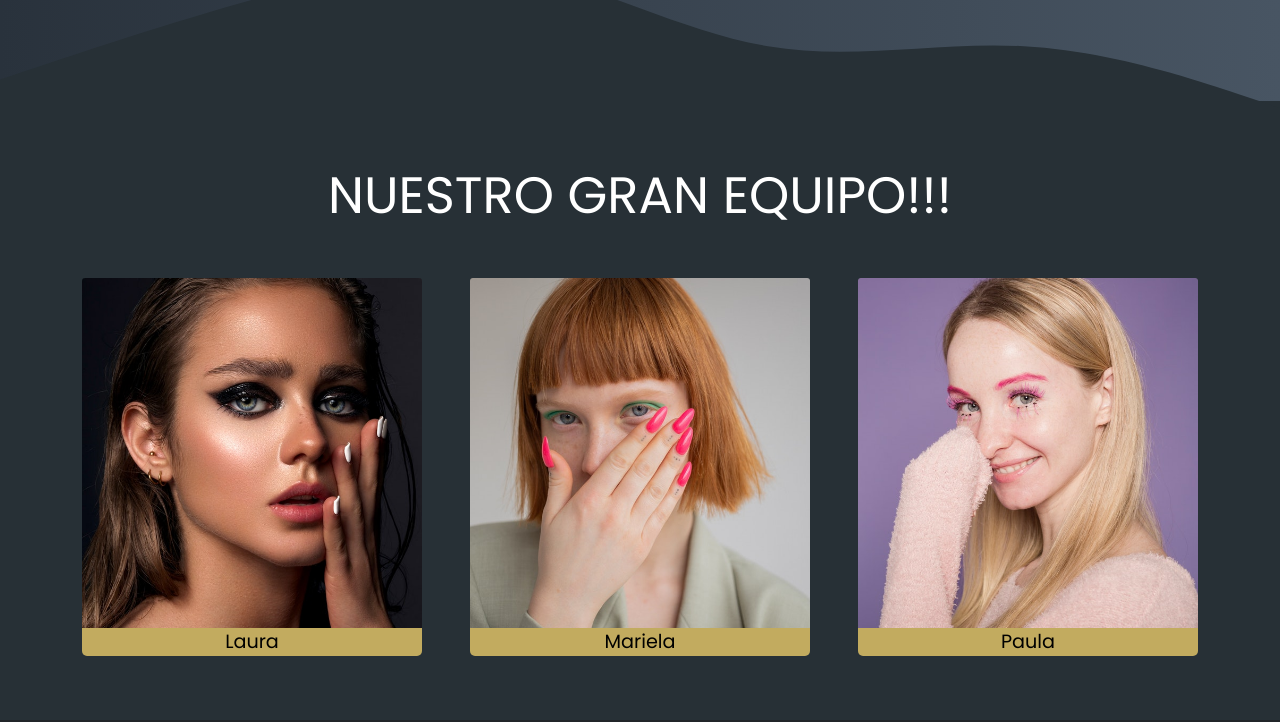
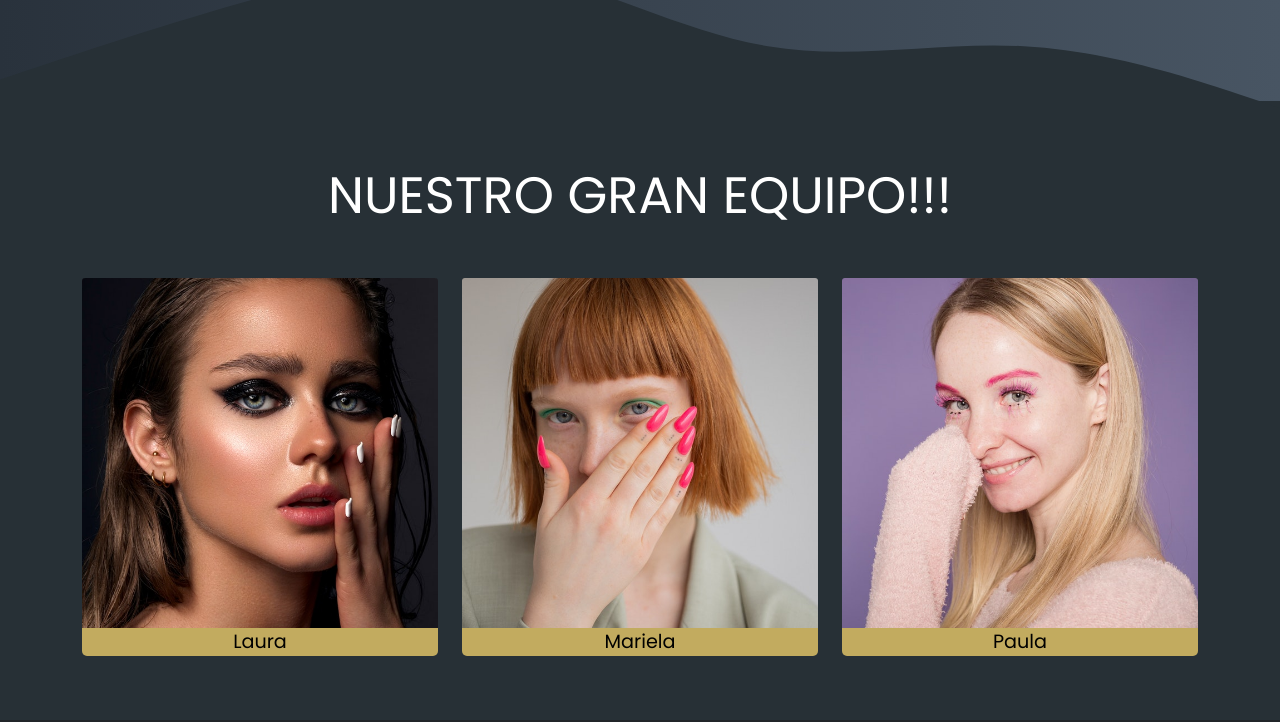
Before and after one commit to juanigna/coderProyecto, a website: page index.html in a window 1280 px wide. Shown: the part 1197-1919 px from the top of the page. Drawn offline with nearby package versions, Linux system fonts and the light colour scheme.

Commit message:
Arreglo del bug horizontal

```diff
--- a/index.html
+++ b/index.html
@@ -114,7 +114,7 @@
                         <h1>NUESTRO GRAN EQUIPO!!!</h1>
                     </div>
                     <div
-                        class="row g-5"
+                        class="row gy-5"
                         data-aos-once="true"
                         data-aos="fade-right"
                     >
--- a/src/scss/_main-section.scss
+++ b/src/scss/_main-section.scss
@@ -73,6 +73,7 @@
         display: flex;
         flex-direction: column;
         align-items: center;
+        justify-content: center;
         background-color: #c2ab5f;
         width: 100%;
         border-radius: 5px;
```
